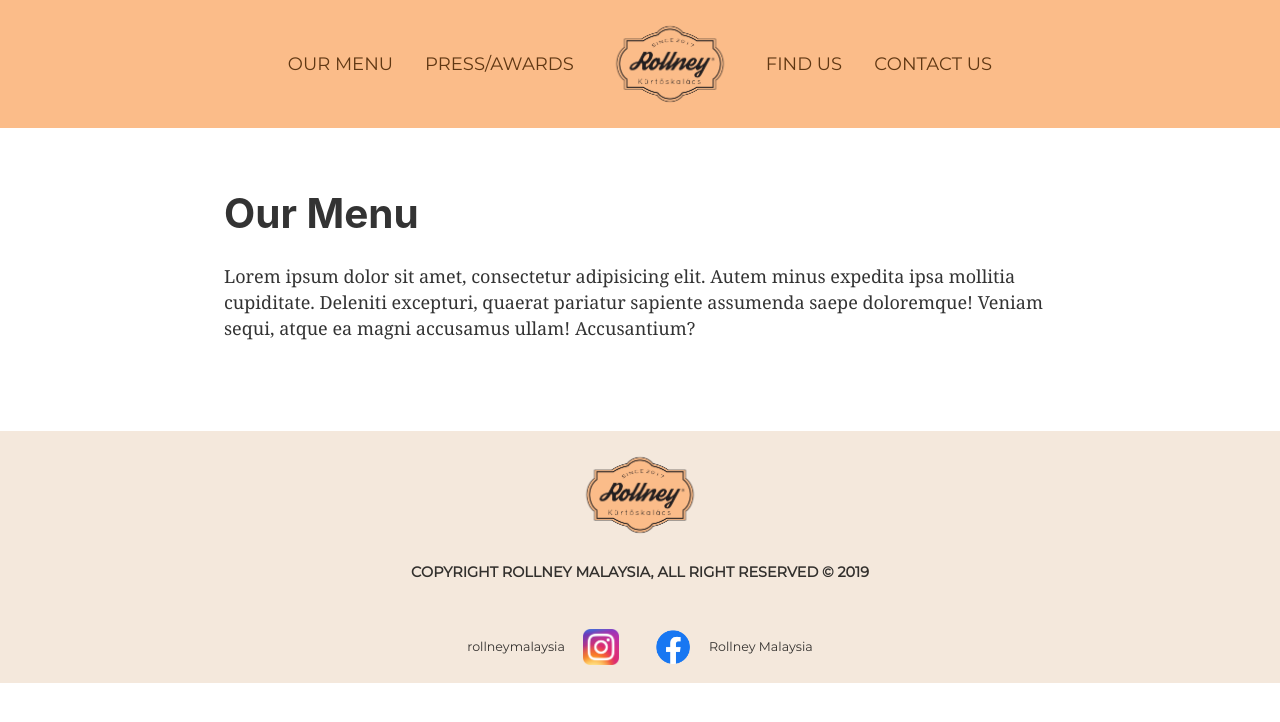
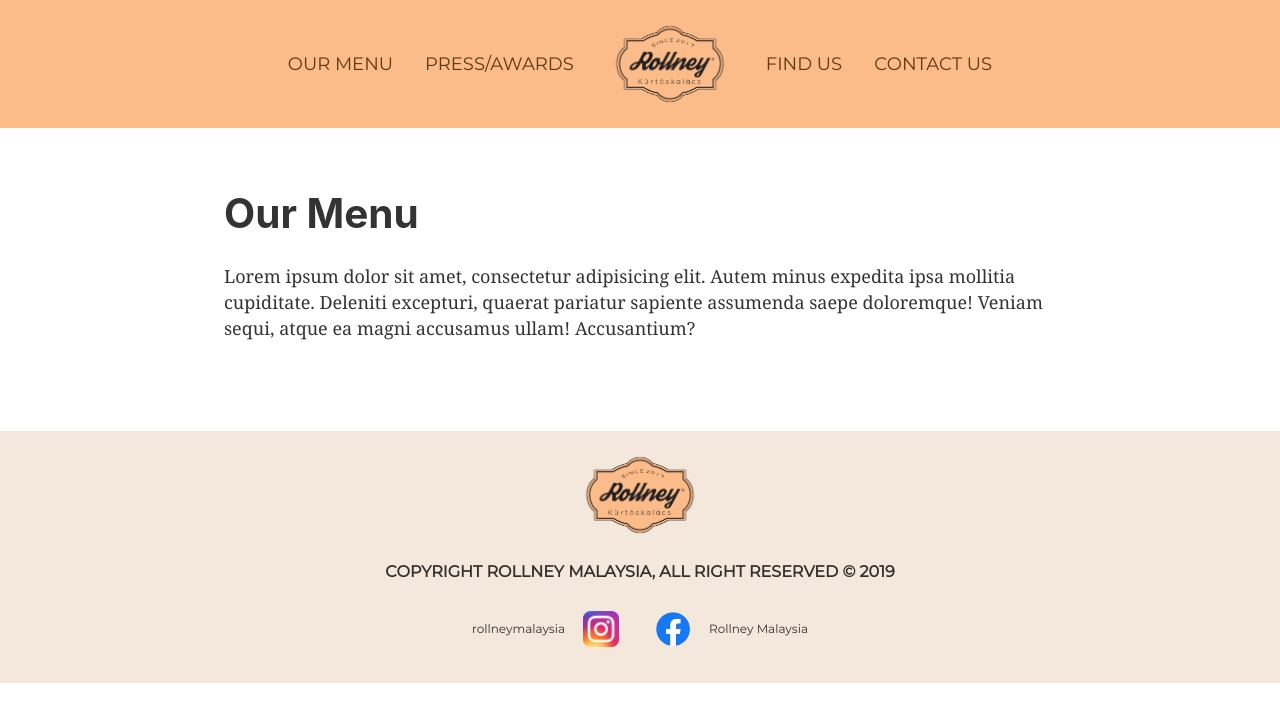
Before and after one commit to koozy0/rollney-frontend, a Gatsby site: page /menu in a window 1280 px wide. Built offline with nearby package versions, Linux system fonts and the light colour scheme; Gatsby itself is replaced by a stand-in of ours.

Commit message:
Update navlink styling, update footer styling, update contact section in homepage, update header logo styling

```diff
--- a/src/components/home/contact.js
+++ b/src/components/home/contact.js
@@ -46,6 +46,7 @@ const styles = {
     textAlign: "center",
     fontFamily: "MontserratRegular",
     color: "#fff",
+    fontSize: "3vmin",
   },
   link: {
     color: "#fff",
--- a/src/components/shared/footer.js
+++ b/src/components/shared/footer.js
@@ -34,18 +34,19 @@ const styles = {
   copyright: {
     fontFamily: "MontserratRegular",
     fontWeight: "600",
-    fontSize: ".8rem",
+    fontSize: "2vmin",
   },
   social: {
     fontFamily: "MontserratRegular",
-    fontSize: ".7rem",
+    fontSize: "1.5vmin",
     display: "flex",
     justifyContent: "center",
     alignItems: "center",
+    marginBottom: "2rem",
   },
   logo: {
     height: "36px",
     width: "36px",
-    margin: "18px",
+    margin: "0 18px",
   },
 }
--- a/src/components/shared/header.js
+++ b/src/components/shared/header.js
@@ -18,7 +18,7 @@ const Header = () => (
     >
       <NavLink to="#our-menu">OUR MENU</NavLink>
       <NavLink to="#press-awards">PRESS/AWARDS</NavLink>
-      <NavLink to="/">
+      <NavLink to="/" style={{ overflow: "unset", minWidth: "unset" }}>
         <Logo />
       </NavLink>
       <NavLink to="#find-us">FIND US</NavLink>
--- a/src/components/shared/nav-link.js
+++ b/src/components/shared/nav-link.js
@@ -5,12 +5,9 @@ function NavLink({ to, style, children }) {
   const internal = /^\/(?!\/)/.test(to)
 
   return (
-    <span
+    <button
       style={{
-        padding: "0 16px",
-        color: `#5f3713`,
-        fontFamily: "MontserratRegular",
-        fontWeight: "400",
+        ...styles.wrapper,
         ...style,
       }}
     >
@@ -27,16 +24,32 @@ function NavLink({ to, style, children }) {
       ) : (
         children
       )}
-    </span>
+    </button>
   )
 }
 
 export default NavLink
 
 const styles = {
+  wrapper: {
+    color: `#5f3713`,
+    fontFamily: "MontserratRegular",
+    fontWeight: "400",
+    fontSize: "1rem",
+    minWidth: "64px",
+    background: "transparent",
+    border: "0",
+    padding: "0 16px",
+    overflow: "hidden",
+    whiteSpace: "nowrap",
+    textOverflow: "ellipsis",
+  },
   link: {
     textDecoration: "none",
     color: "inherit",
     lineHeight: "2",
+    overflow: "hidden",
+    whiteSpace: "nowrap",
+    textOverflow: "ellipsis",
   },
 }
```
